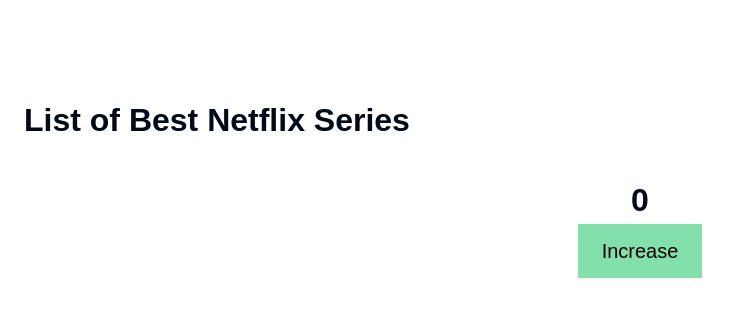
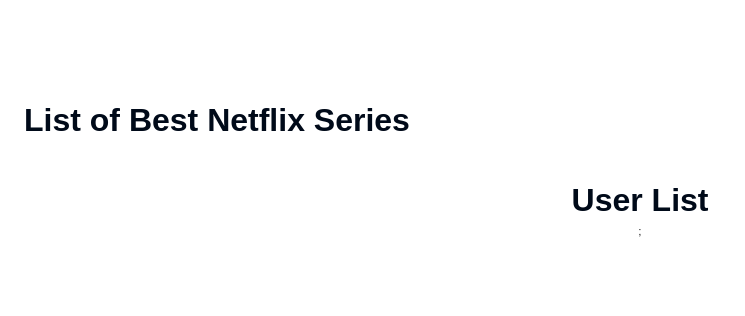
Before and after one commit to Shikat-Mahmud/first-react-project, a React (Vite) app: page / in a window 1280 px wide. Shown: the top 316 px of the page, without its empty margins (0-745 px from the left). Built offline with nearby package versions, Linux system fonts and the light colour scheme.

Commit message:
DerivedState file added

```diff
--- a/src/App.jsx
+++ b/src/App.jsx
@@ -1,3 +1,4 @@
+import { DerivedState } from "./components/DerivedState";
 import { EventHandling } from "./components/EventHandling";
 import { EventPropagation } from "./components/EventPropagation";
 import { EventProps } from "./components/EventProps";
@@ -13,7 +14,8 @@
       {/* <EventHandling/> */}
       {/* <EventProps/> */}
       {/* <EventPropagation/> */}
-      <State/>
+      {/* <State/> */}
+      <DerivedState/>
     </section>
   );
 };
--- /dev/null
+++ b/src/components/DerivedState.jsx
@@ -0,0 +1,21 @@
+const users = [
+    {name: "Saikat", age: 21},
+    {name: "Mahmud", age: 24},
+    {name: "Eftakhar", age: 26},
+    {name: "Abir", age: 19},
+];
+
+export const DerivedState = () => {
+    return (
+        <>
+            <div className="main-div">
+                <h1>User List</h1>
+                <ul>
+                    {users.map((currElem) => {
+                        <p><span>{currElem.name}</span> - <span>{currElem.age}</span> years old.</p>
+                    })};
+                </ul>
+            </div>
+        </>
+    );
+}
```
